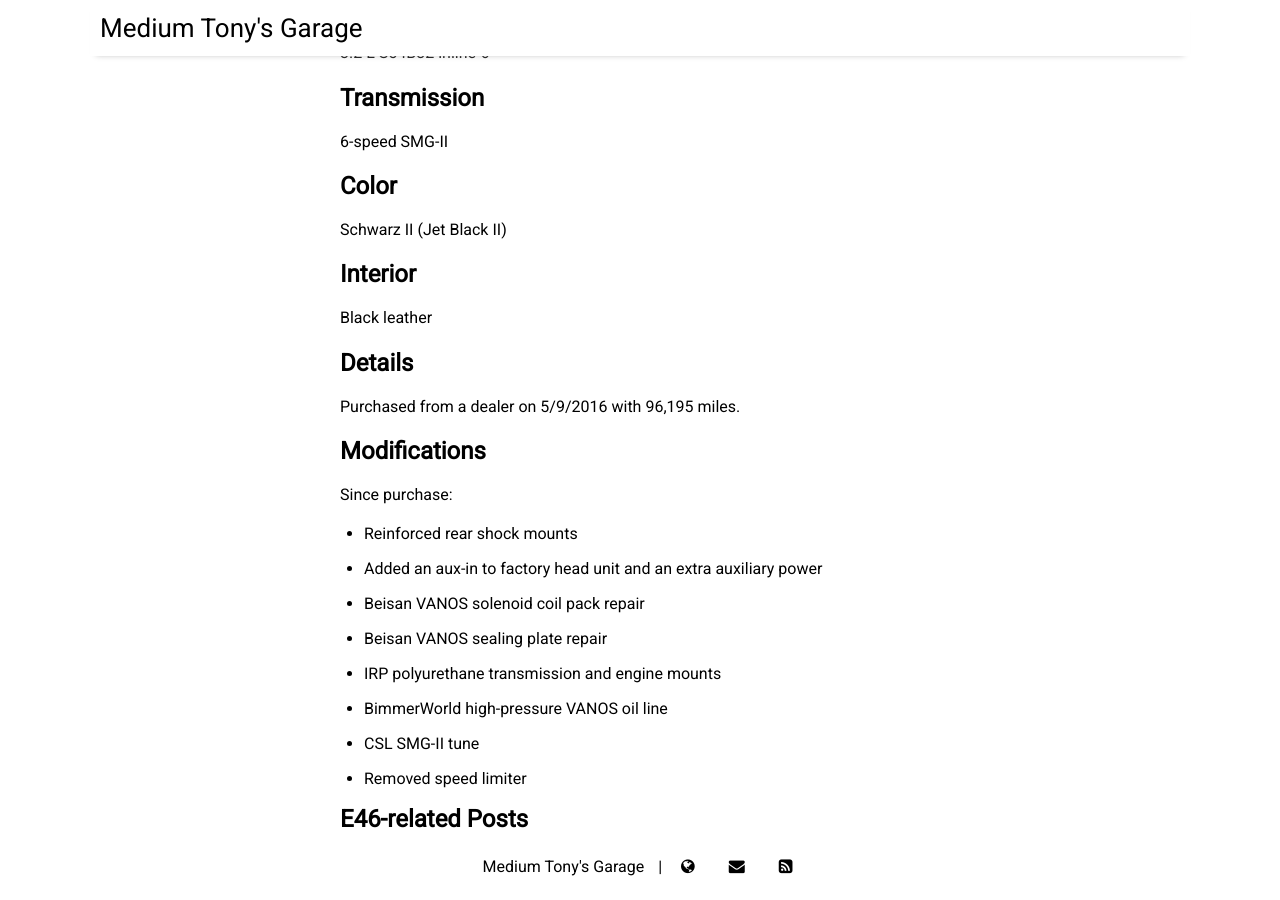
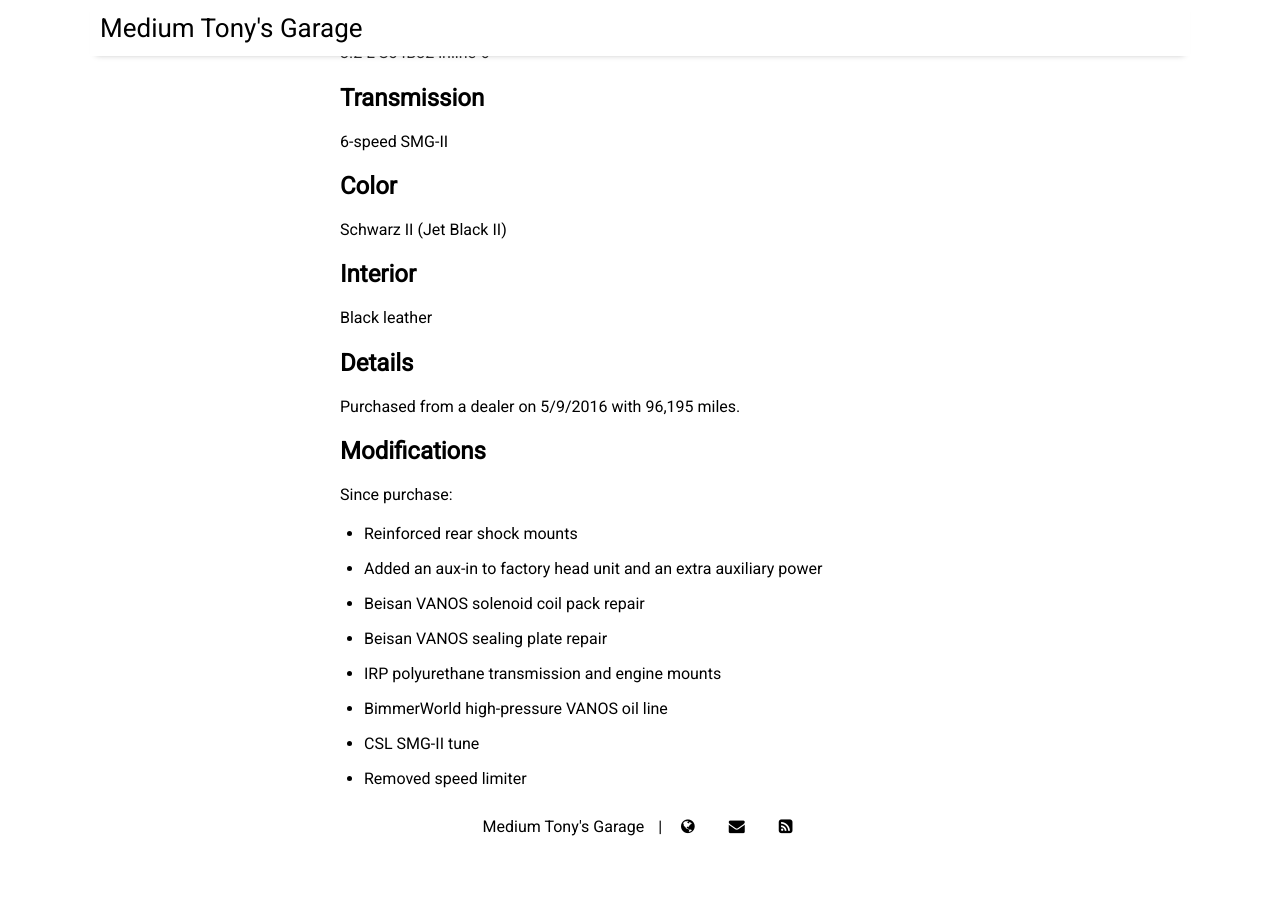
Before and after one commit to prestia/mediumtonys, a Jekyll site: the page built from _posts/2023-8-21-e46-m3-specs.md, in a window 1280 px wide and 900 px high, scrolled down 642 px. Built offline with Jekyll 4.4.1, drawn with Linux system fonts in a browser that asks for light colours; nearby versions of some CDN libraries; after the commit the page ends 1502 px from its top, so only the background shows below that.

Commit message:
remove related posts

```diff
--- a/_posts/2023-8-21-e46-m3-specs.md
+++ b/_posts/2023-8-21-e46-m3-specs.md
@@ -32,13 +32,3 @@ Since purchase:
 * BimmerWorld high-pressure VANOS oil line
 * CSL SMG-II tune
 * Removed speed limiter
-
-## E46-related Posts
-
-{% for post in site.posts %}
-  {% if post.categories contains "e46-m3" %}
-    {% unless post.tags contains "specs" %}
-* [{{ post.title }}]({{ post.url }})
-    {% endunless %}
-  {% endif %}
-{% endfor %}
```
